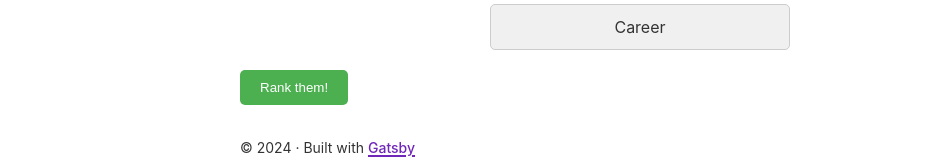
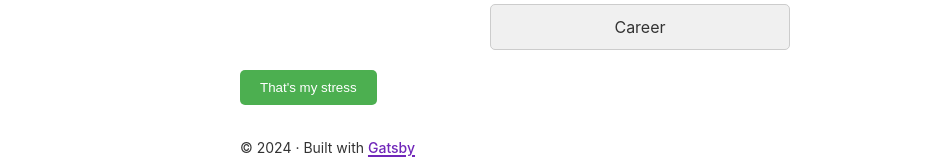
Before and after one commit to yukicruz/lifefocus, a Gatsby site: page /key-life-domains-2 in a window 1280 px wide. Shown: the part 607-767 px from the top of the page, without its empty margins (0-945 px from the left). Built offline with nearby package versions, Linux system fonts and the light colour scheme; Gatsby itself is replaced by a stand-in of ours.

Commit message:
update button

```diff
--- a/src/pages/key-life-domains-2.js
+++ b/src/pages/key-life-domains-2.js
@@ -74,7 +74,7 @@ const KeyLifeDomains2 = () => {
           )}
         </Droppable>
       </DragDropContext>
-      <button onClick={handleButtonClick} className="done-button">Rank them!</button>
+      <button onClick={handleButtonClick} className="done-button">That's my stress</button>
 
       {showTable && (
         <>
```
